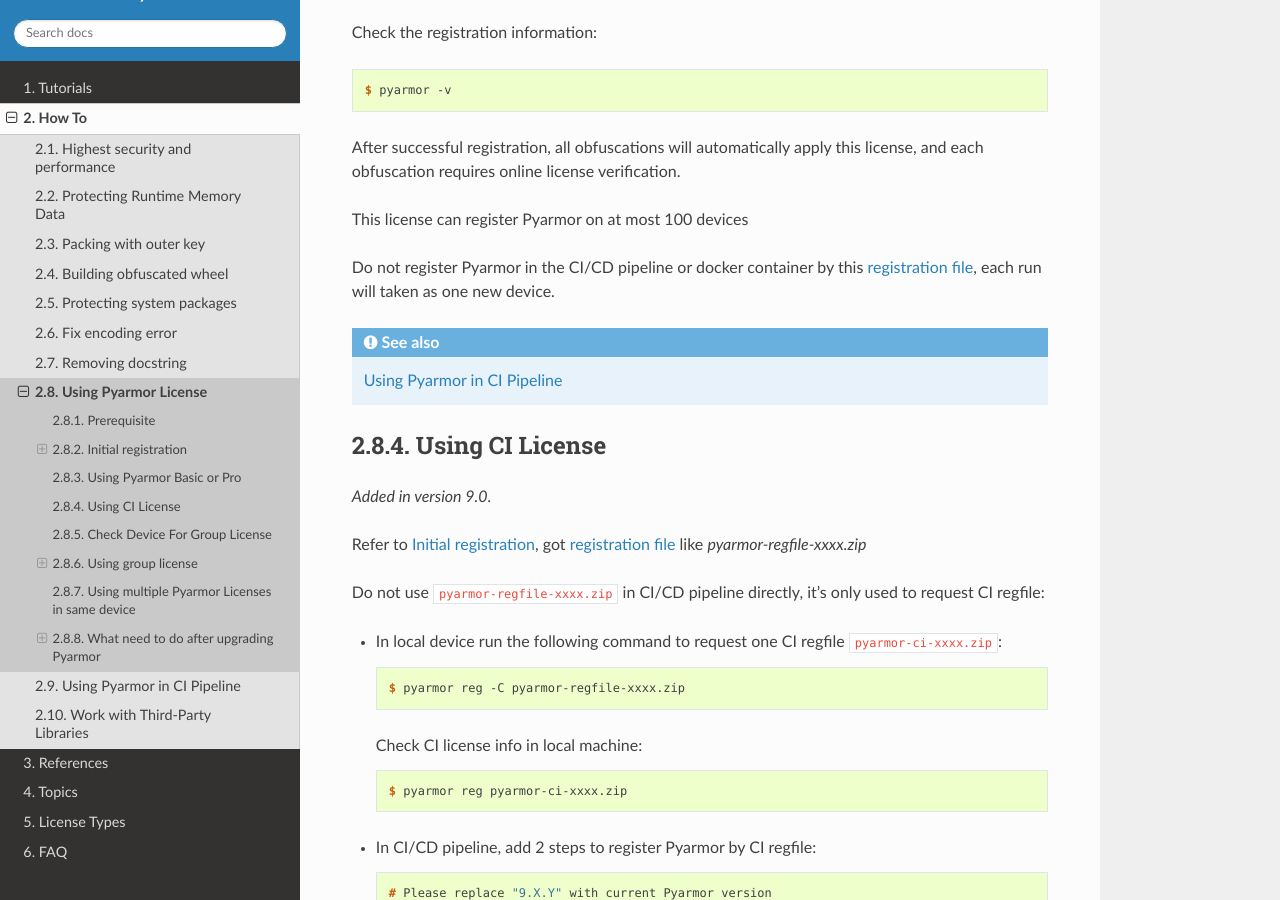
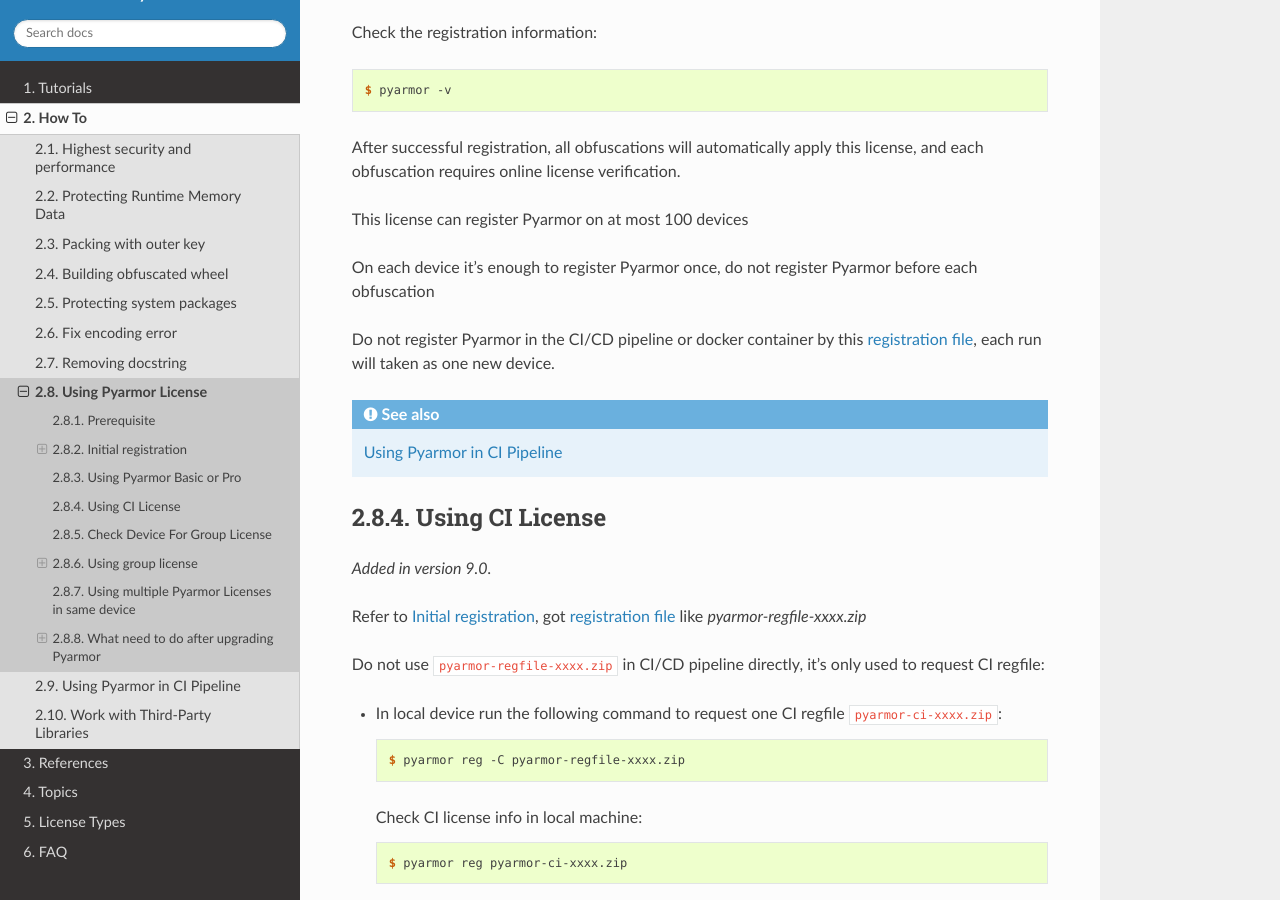
Before and after one commit to dashingsoft/pyarmor, a Sphinx documentation site: the page built from docs/how-to/register.rst, in a window 1280 px wide and 900 px high, scrolled down 1964 px. Built offline with Sphinx 7.4.7 and the Read the Docs theme 3.1.0, drawn with Linux system fonts in a browser that asks for light colours.

Commit message:
Note register Pyarmor once enough

```diff
--- a/docs/how-to/register.rst
+++ b/docs/how-to/register.rst
@@ -70,6 +70,8 @@
 After successful registration, all obfuscations will automatically apply this license, and each obfuscation requires online license verification.
 
 This license can register Pyarmor on at most 100 devices
+
+On each device it's enough to register Pyarmor once, do not register Pyarmor before each obfuscation
 
 Do not register Pyarmor in the CI/CD pipeline or docker container by this :term:`registration file`, each run will taken as one new device.
 
```
